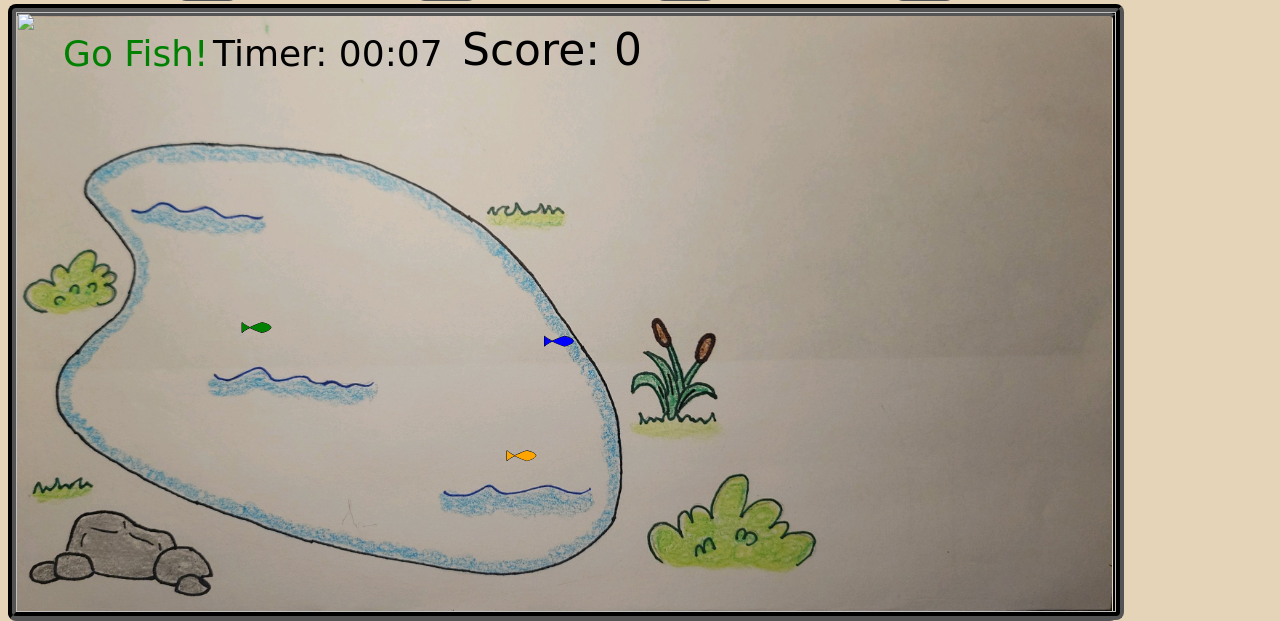
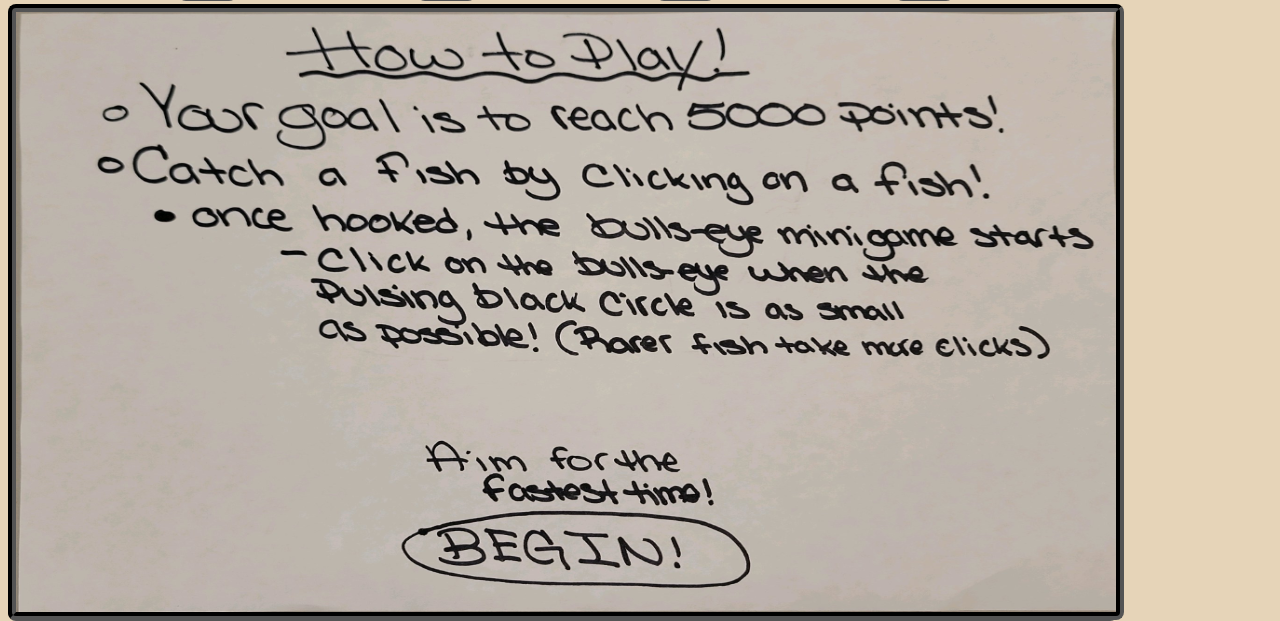
Before and after one commit to JasonStaubach/Fishing-game, a website built with webpack: page index.html in a window 1280 px wide. Shown: the part 326-947 px from the top of the page. Built offline with nearby package versions, Linux system fonts and the light colour scheme; files whose address does not match are found by name.

Commit message:
added image directly to html

```diff
--- a/index.html
+++ b/index.html
@@ -18,6 +18,7 @@
         <canvas id="game-canvas"></canvas>
       </div>
       <div id = "instructions"></div>
+        <img id="howtoplay" src="/src/images/howtoplay.jpg">
       </div>
         <!-- dont add much to html file -->
   </body>
--- a/src/scripts/introscreen.js
+++ b/src/scripts/introscreen.js
@@ -3,12 +3,12 @@ import Game from './game'
 export default class IntroScreen{
     constructor(pond){
 
-        let img = document.createElement('img')
-        img.setAttribute('id', 'howtoplay' )
-        debugger
-        img.setAttribute('src', 'src/images/howtoplay.jpg')
-        document.getElementById("instructions").appendChild(img)
-
+        // let img = document.createElement('img')
+        // // img.setAttribute('id', 'howtoplay' )
+        // // debugger
+        // // img.setAttribute('src', 'src/images/howtoplay.jpg')
+        // document.getElementById("instructions").appendChild(img)
+        let img = document.getElementById("howtoplay")
         img.addEventListener("click", function (){
             img.style.display = "none"
             // pond.timer = pond.timer(0,0)
```
Also changed, not shown: dist/main.js, src/images/howtoplay.jpg (renamed from src/images/howtoplay!.jpg).
